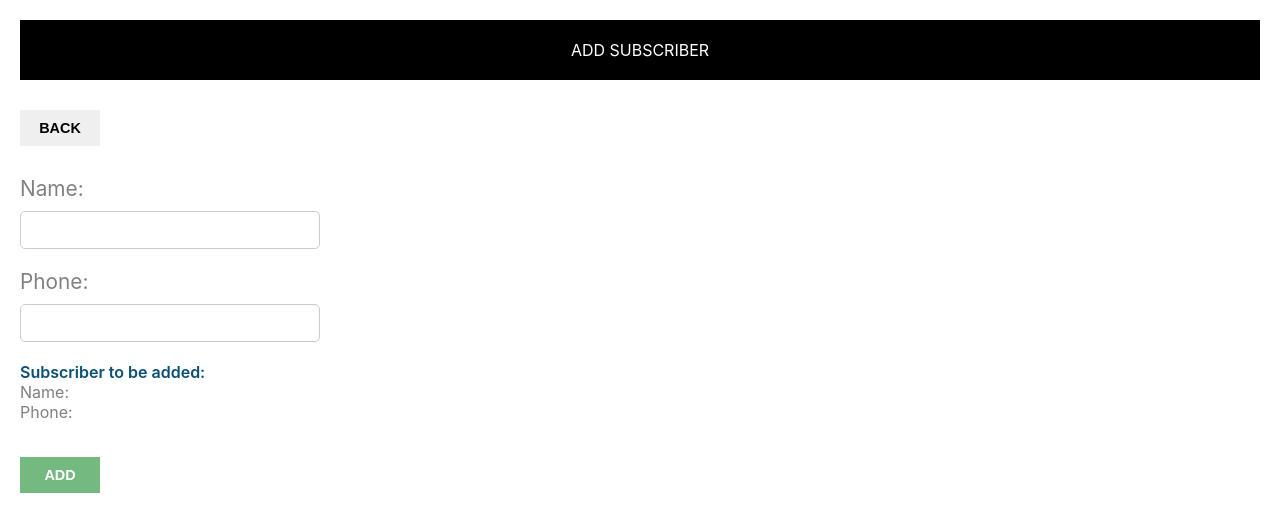
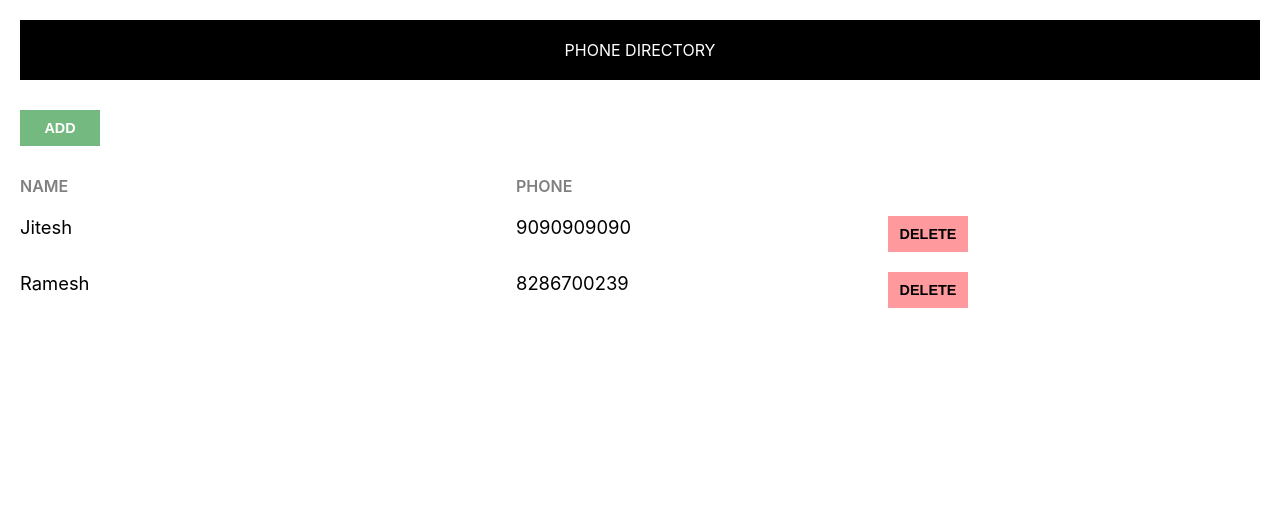
Before and after one commit to JiteshA16/ReactJS_PhoneDirectory, a React (Create React App) app: page / in a window 1280 px wide. Shown: the top 532 px of the page. Built offline with nearby package versions, Linux system fonts and the light colour scheme.

Commit message:
Added delete subscriber functionality

```diff
--- a/src/AddSubscriber.js
+++ b/src/AddSubscriber.js
@@ -1,29 +1,61 @@
 import React, {Component} from 'react';
 import Header from './Header';
 import './AddSubscriber.css';
+import {Link} from 'react-router-dom';
 
 // Here we have not imported any CSS file, still the button takes the styling , this is because the webpack bundles
 // the CSS files into a single CSS file.
 class AddSubscriber extends Component {
+
+    constructor() {
+        super();
+        this.state = {
+            id : 0,
+            name :'',
+            phone : ''
+        }
+        console.log(this.state);
+    }
+
+    inputChangedHandler = (e) => {
+        const state = this.state;
+        state[e.target.name] = e.target.value;
+        this.setState(state);
+        console.log(this.state);
+    }
+
+    onFormSubmitted = (e) => {
+        e.preventDefault();
+        this.props.addSubscriberHandler(this.state);
+        this.setState({id: 0, name:'', phone:''});
+        document.getElementById("name").value = "";
+        document.getElementById("phone").value = "";
+        this.props.history.push("/");
+    }
+
     render() {
         return (
             <div className="body-container">
                 <Header heading="Add Subscriber"/>
+
+                <Link to="/">
                 <button className="custom-btn">Back</button>
-                <form className="subscriber-form">
+                </Link>
+
+                <form className="subscriber-form" onSubmit={this.onFormSubmitted.bind(this)}>
                 <label htmlFor="name" className="label-control">Name: </label> <br />
-                <input id="name" type="text" className="input-control" name="name"/><br /><br />
+                <input id="name" type="text" className="input-control" name="name" onChange={this.inputChangedHandler}/><br /><br />
 
                 <label htmlFor="phone" className="label-control">Phone: </label> <br />
-                <input id="phone" type="text" className="input-control" name="phone"/><br /><br />
+                <input id="phone" type="text" className="input-control" name="phone" onChange={this.inputChangedHandler} /><br /><br />
 
                 <div className="subscriber-info-container">
                     <span className="subscriber-to-be-added-heading">Subscriber to be added: </span><br />
-                    <span className="subscriber-info">Name: </span><br />
-                    <span className="subscriber-info">Phone: </span><br />
+                    <span className="subscriber-info">Name: {this.state.name}</span><br />
+                    <span className="subscriber-info">Phone: {this.state.phone}</span><br />
                 </div>
 
-                <button className="custom-btn add-btn">Add</button>
+                <button type="submit" className="custom-btn add-btn">Add</button>
                 </form>
             </div>
         )
--- a/src/App.js
+++ /dev/null
@@ -1,48 +0,0 @@
-
-import React, { Component } from 'react';
-import Header from './Header';
-import './App.css';
-
-class App extends Component {
-  clickHandler(message) {
-    alert(message);
-  }
-
-  render() {
-    let subscribers = [
-      {
-        id: 100,
-        name: "Jitesh",
-        phone: "8286700239"
-      },
-      {
-        id: 101,
-        name: "Test user",
-        phone: "9090909090"
-      }
-    ]
-
-    return (
-      <div className="body-container">
-        <Header heading="Phone Directory" />
-        <button className="custom-btn add-btn">Add</button>
-        <div className="grid-container heading-container">
-          <span className="grid-item name-heading">Name</span>
-          <span className="grid-item phone-heading">Phone</span>
-        </div>
-
-        {
-          subscribers.map(sub => {
-            return <div className="grid-container" key={sub.id}>
-              <span className="grid-item">{sub.name}</span>
-              <span className="grid-item">{sub.phone}</span>
-              <button className="custom-btn delete-btn" onClick={this.clickHandler.bind(this,"Do you want to delete the contact?")} style={{ marginTop: 0 }}>Delete</button>
-            </div>
-          })
-        }
-      </div>
-    );
-  }
-}
-
-export default App;
--- /dev/null
+++ b/src/PhoneDirectory.js
@@ -0,0 +1,69 @@
+import React,{Component} from 'react';
+import AddSubscriber from './AddSubscriber';
+import ShowSubscribers from './ShowSubscribers';
+import {BrowserRouter as Router, Route} from 'react-router-dom';
+
+class PhoneDirectory extends Component {
+
+    constructor() {
+        super();
+        this.state = {
+            subscriberList : [
+                {
+                    id: 0,
+                    name: 'Jitesh',
+                    phone: '9090909090'
+                },
+                {
+                    id: 1,
+                    name: 'Ramesh',
+                    phone: '8286700239'
+                }
+            ]
+        }
+    }
+
+    // Create add subscriber handler
+    addSubscriberHandler = (newSubscriber) => {
+        let subscriberList = this.state.subscriberList;
+
+        // Assigning a dynamic id for new subscriber
+        if (subscriberList.length > 0) {
+            newSubscriber.id = subscriberList[subscriberList.length - 1].id + 1;
+        } else {
+            newSubscriber.id = 1;
+        }
+        subscriberList.push(newSubscriber);
+        this.setState({subscriberList: subscriberList});
+        console.log('Phone directory');
+        console.log(this.state.subscriberList);
+    }
+
+    deleteSubscriberHandler = (subscriberId) => {
+        let subscriberList = this.state.subscriberList;
+        let subscriberIndex = 0;
+
+        subscriberList.forEach(function(subscriber, index) {
+            if (subscriber.id === subscriberId) {
+                subscriberIndex = index;
+            }
+        }, this);
+
+        let newSubscribersList = this.state.subscriberList;
+        newSubscribersList.splice(subscriberIndex,1);
+        this.setState({subscriberList: newSubscribersList});
+    }
+
+    render() {
+        return(
+            <Router>
+                <div className="main-container">
+                <Route exact path='/' render={(props) => <ShowSubscribers {...props} showSubscriberList={this.state.subscriberList} deleteSubscriberHandler={this.deleteSubscriberHandler}/>} />
+                <Route exact path='/add' render={({history}, props) => <AddSubscriber history={history} {...props} addSubscriberHandler={this.addSubscriberHandler}/>} />
+                </div>
+            </Router>
+        )
+    }
+}
+
+export default PhoneDirectory;
--- /dev/null
+++ b/src/ShowSubscribers.js
@@ -0,0 +1,80 @@
+
+import React, { Component } from 'react';
+import Header from './Header';
+import './ShowSubscribers.css';
+import {Link} from 'react-router-dom';
+
+class ShowSubscribers extends Component {
+
+  /*
+  constructor() {
+    super();
+    this.state = {
+      subscribersListToShow: []
+    }
+  }
+  */
+
+  /*
+  Adding harcoded subscriber
+
+  componentDidMount() {
+    let newSubscriber = {
+      id: 100,
+      name: "Jitesh",
+      phone: "8286700239"
+    }
+    let subscriberList = this.state.subscribersListToShow;
+    subscriberList.push(newSubscriber);
+    this.setState({subscribersListToShow: subscriberList});
+  }
+  */
+
+
+  // Delete button action
+  onClickDelete = (subscriberId) => {
+    this.props.deleteSubscriberHandler(subscriberId);
+  }
+
+  render() {
+    /*
+    let subscribers = [
+      {
+        id: 100,
+        name: "Jitesh",
+        phone: "8286700239"
+      },
+      {
+        id: 101,
+        name: "Test user",
+        phone: "9090909090"
+      }
+    ]
+    */
+
+    return (
+      <div className="body-container">
+        <Header heading="Phone Directory" />
+        <Link to="/add">
+        <button className="custom-btn add-btn">Add</button>
+        </Link>
+        <div className="grid-container heading-container">
+          <span className="grid-item name-heading">Name</span>
+          <span className="grid-item phone-heading">Phone</span>
+        </div>
+
+        {
+          this.props.showSubscriberList.map(sub => {
+            return <div className="grid-container" key={sub.id}>
+              <span className="grid-item">{sub.name}</span>
+              <span className="grid-item">{sub.phone}</span>
+              <button className="custom-btn delete-btn" onClick={this.onClickDelete.bind(this, sub.id)} style={{ marginTop: 0 }}>Delete</button>
+            </div>
+          })
+        }
+      </div>
+    );
+  }
+}
+
+export default ShowSubscribers;
--- a/src/index.js
+++ b/src/index.js
@@ -1,15 +1,14 @@
 import React from 'react';
 import ReactDOM from 'react-dom';
 import './index.css';
-import App from './App';
-import AddSubscriber from './AddSubscriber';
 import reportWebVitals from './reportWebVitals';
 import './common/common.css';
+import PhoneDirectory from './PhoneDirectory';
 
 
 ReactDOM.render(
   <React.StrictMode>
-    <AddSubscriber />
+    <PhoneDirectory />
   </React.StrictMode>,
   document.getElementById('root')
 );
```
Also changed, not shown: src/ShowSubscribers.css (renamed from src/App.css), 1 other file (tests, documents, lock files or other folders).
